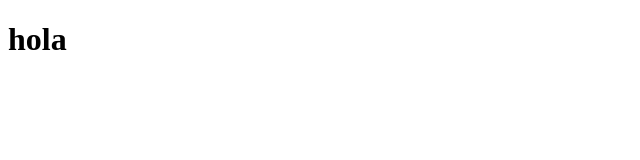
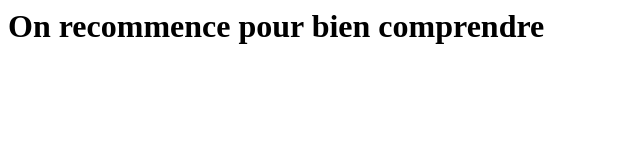
Before and after one commit to Vic-toria73/vicv.github.io, a plain HTML site: page index.html in a window 1280 px wide. Shown: the whole page, without its empty margins (0-640 px from the left). Drawn offline with Linux system fonts and the light colour scheme.

Commit message:
erreur 3

```diff
--- a/index.html
+++ b/index.html
@@ -1,10 +1 @@
-<!DOCTYPE html>
-<html lang="fr">
-<head>
-    <meta charset="UTF-8">
-    <title>Bonjour vous</title>
-</head>
-<body>
-    <h1>hola </h1>
-</body>
-</html>
+<h1>On recommence pour bien comprendre</h1>
```
